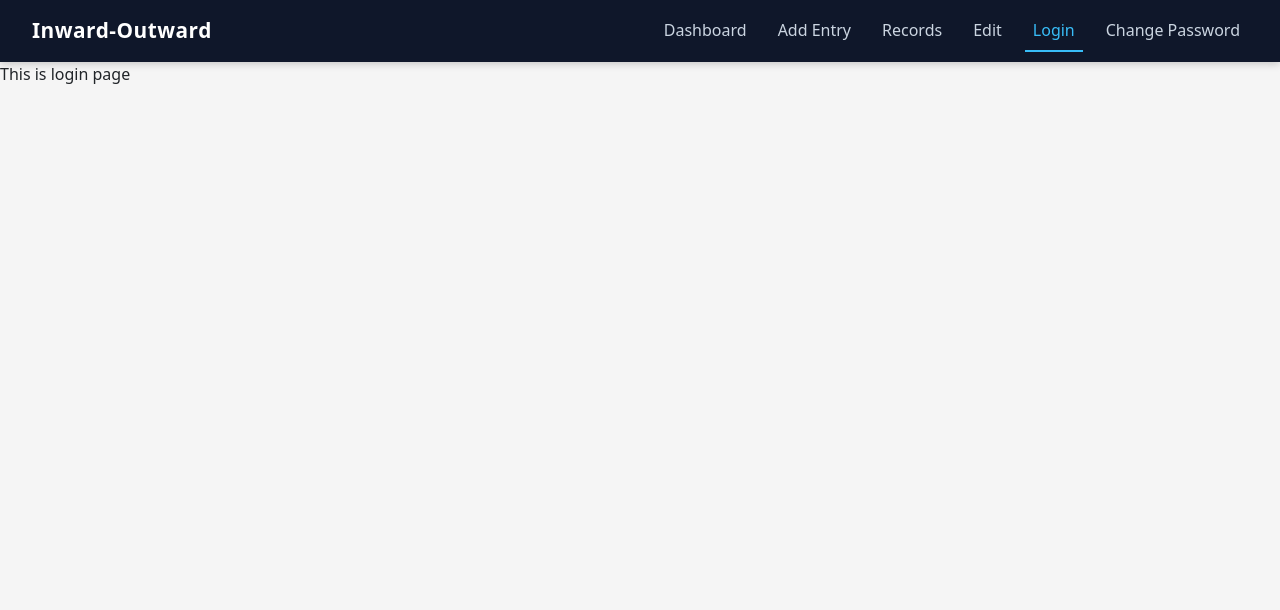
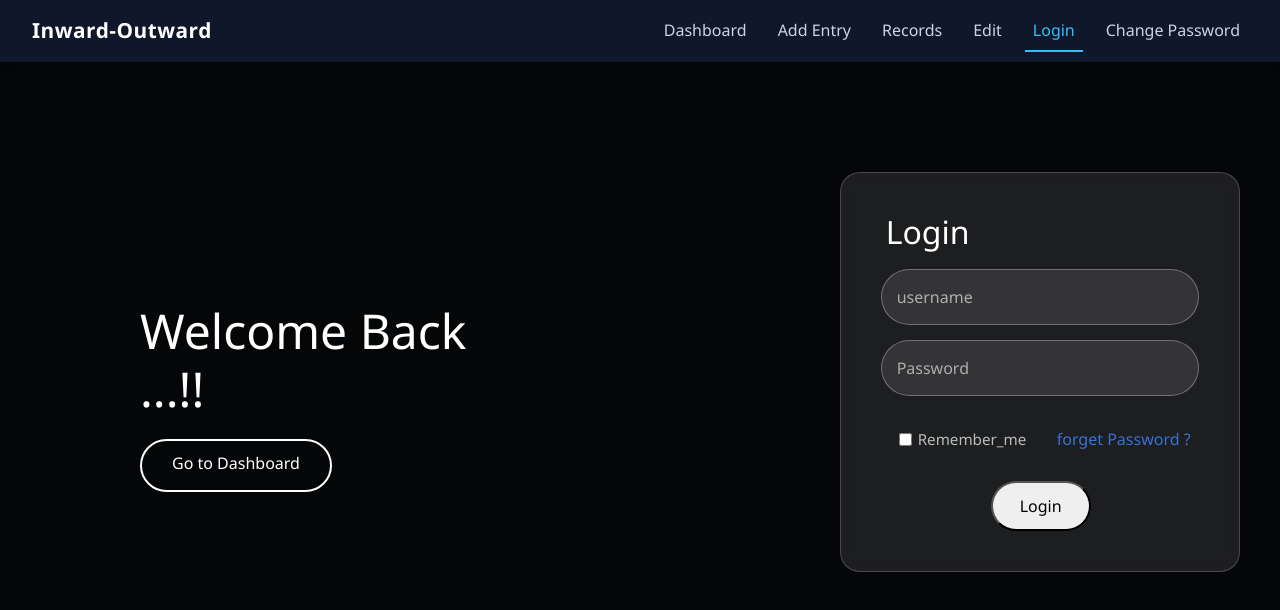
Before and after one commit to EZDevanshu/inward_outward, a React (Create React App) app: page /login in a window 1280 px wide. Shown: the top 610 px of the page. Built offline with nearby package versions, Linux system fonts and the light colour scheme.

Commit message:
login page done

```diff
--- a/src/Auth/Login.js
+++ b/src/Auth/Login.js
@@ -1,9 +1,62 @@
+import { Link } from "react-router-dom";
+import "../style/login.css"
 import React from 'react'
 
 function Login() {
-  return (
-    <div>This is login page</div>
-  )
-}
+    return (
+      <>
+        {/* Auth section */}
+        <div className="auth-container">
+          {/* Left side */}
+          <div className="auth-login-left">
+            <div className="auth-login-left-text">
+              <h1>
+                <big>Welcome Back ...!!</big>
+              </h1>
+            </div>
+            <a href="/dashboard" className="dashboard-btn">
+              Go to Dashboard
+            </a>
+          </div>
 
-export default Login
+          {/* Right side */}
+          <div className="auth-login-right">
+            <div className="login-card">
+              <div className="login-title">
+                <h2>Login</h2>
+              </div>
+
+              <div className="login-input">
+                <div className="input">
+                  <input type="text" placeholder="username" />
+                </div>
+
+                <div className="input">
+                  <input type="password" placeholder="Password" />
+                </div>
+
+                <div className="login-rememberme-froget-pass">
+                  <label>
+                    <input type="checkbox" className="login-remember" />
+                    Remember_me
+                  </label>
+
+                  <a href="/forget" className="login-forget">
+                    forget Password ?
+                  </a>
+                </div>
+
+                <div className="login-button">
+                  <button type="submit" className="login-btn">
+                    Login
+                  </button>
+                </div>
+              </div>
+            </div>
+          </div>
+        </div>
+      </>
+    );
+  }
+
+  export default Login;
--- a/src/components/AddForm.js
+++ b/src/components/AddForm.js
@@ -15,7 +15,7 @@ function AddForm(){
 
     return(
         <>
-            <div>
+            <div className="addform-container">
                 <h2>kaie Add Karvu Hoy To.....</h2>
 
                 <form onSubmit={handleSubmit}>
--- a/src/pages/Home.js
+++ b/src/pages/Home.js
@@ -1,3 +1,4 @@
+import "../style/home.css"
 function Home(){
     return(
         <>
--- /dev/null
+++ b/src/style/home.css
@@ -0,0 +1,3 @@
+h1{
+    color: white;
+}
--- /dev/null
+++ b/src/style/login.css
@@ -0,0 +1,157 @@
+body {
+  background: #050608;
+  margin: 0;
+  padding: 0;
+  font-family: 'Segoe UI', sans-serif;
+}
+
+.app-navbar {
+  background-color: #0f172a;
+  padding: 10px 20px;
+  box-shadow: 0 2px 8px rgba(0, 0, 0, 0.2);
+}
+
+.app-brand {
+  color: #ffffff !important;
+  font-weight: 600;
+  font-size: 1.3rem;
+  letter-spacing: 0.5px;
+}
+
+.app-navbar .nav-link {
+  color: #cbd5e1 !important;
+  margin-left: 15px;
+  font-weight: 500;
+  transition: all 0.3s ease;
+}
+
+.app-navbar .nav-link:hover {
+  color: #ffffff !important;
+}
+
+.app-navbar .nav-link.active {
+  color: #38bdf8 !important;
+  border-bottom: 2px solid #38bdf8;
+}
+
+.navbar-toggler {
+  border-color: #ffffff;
+}
+
+.navbar-toggler-icon {
+  filter: invert(1);
+}
+
+.auth-login-left {
+  margin-top: 200px;
+  margin-left: 60px;
+}
+
+.auth-login-left-text {
+  color: white;
+}
+
+.auth-container {
+  display: flex;
+  min-height: 70vh;
+  padding: 40px 80px;
+  gap: 60px;
+}
+
+.dashboard-btn {
+  padding: 15px 30px;
+  background: transparent;
+  color: white;
+  border: 2px solid white;
+  border-radius: 50px;
+  text-decoration: none;
+  padding-top: 10px;
+  text-decoration: none;
+  transition: all 0.3s ease;
+}
+
+.dashboard-btn:hover {
+  background: rgba(255, 255, 255, 0.1);
+  border-color: #38bdf8;
+}
+
+.login-card {
+  background: rgba(255, 255, 255, 0.0970);
+  padding: 40px;
+  border-radius: 20px;
+  backdrop-filter: blur(10px);
+  border: 1px solid rgba(255, 255, 255, 0.2);
+  padding: 40px;
+  margin: 0 20px;
+  width: 100%;
+  max-width: 400px;
+  margin-left: 250px;
+  margin-top: 70px;
+}
+
+.input input {
+  width: 100%;
+  padding: 15px;
+  background: rgba(255, 255, 255, 0.1);
+  border: 1px solid rgba(255, 255, 255, 0.3);
+  border-radius: 30px;
+  color: white;
+  margin-bottom: 15px;
+}
+
+.input input::placeholder {
+  color: rgba(255, 255, 255, 0.6);
+}
+
+.login-rememberme-froget-pass label {
+  padding-left: 10px;
+  margin-right: 30px;
+}
+
+.login-title{
+  color: white;
+  padding-bottom: 10px;
+  padding-left: 5px;
+}
+
+.login-rememberme-froget-pass {
+  display: flex;
+  align-items: center;
+  justify-content: space-between;
+  margin-top: 16px;
+  padding: 0 8px;
+}
+
+.auth-login-left .dashboard-btn {
+  display:inline-block;
+  margin-top: 10px;
+}
+
+.login-rememberme-froget-pass label {
+  display: inline-flex;
+  align-items: center;
+  gap: 6px;
+  margin: 0;
+  color: rgba(255, 255, 255, 0.7);
+  font-size: 0.95rem;
+}
+
+.login-input button{
+  display: inline-block;
+  width: 100px;
+  height: 50px;
+  border-radius: 30px;
+  margin-top: 30px;
+  margin-left: 110px;
+  color: black
+}
+
+.login-forget{
+  text-decoration: none;
+  color: rgba(59, 130, 246, 0.85);
+  margin-left: 20px;
+}
+
+.login-rememberme-froget-pass .login-forget:hover {
+  color: rgba(59, 130, 246, 1);
+}
```
Also changed, not shown: src/Auth/ForgotPassword.js (added, +9 -0 lines), src/Auth/SingUp.js (added, +9 -0 lines), src/style/addForm.css (added), src/style/auth.css (deleted).
